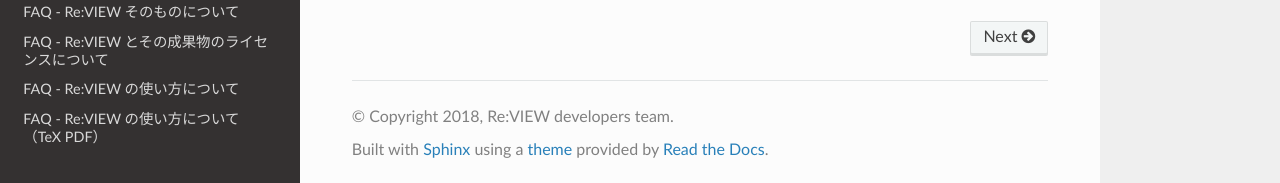
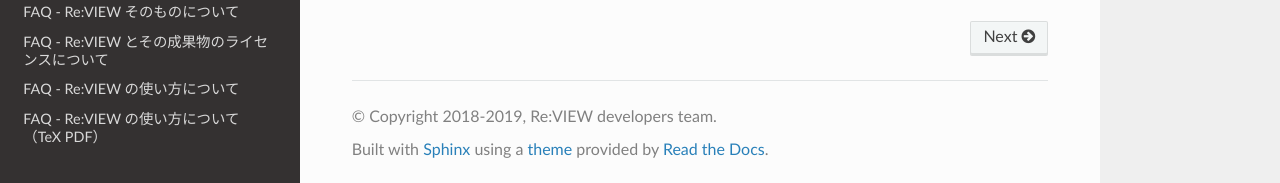
Before and after one commit to reviewml/reviewknowledge-ja, a Sphinx documentation site: the page built from docs/index.rst, in a window 1280 px wide and 900 px high, scrolled down 4047 px. Shown: the part 714-897 px from the top of the window. Built offline with Sphinx 7.4.7 and the Read the Docs theme 2.0.0, drawn with Linux system fonts in a browser that asks for light colours.

Commit message:
happy new year

```diff
--- a/docs/conf.py
+++ b/docs/conf.py
@@ -19,7 +19,7 @@
 # -- Project information -----------------------------------------------------
 
 project = 'Re:VIEW knowledge'
-copyright = '2018, Re:VIEW developers team'
+copyright = '2018-2019, Re:VIEW developers team'
 author = 'Re:VIEW developers team'
 
 # The short X.Y version
```
